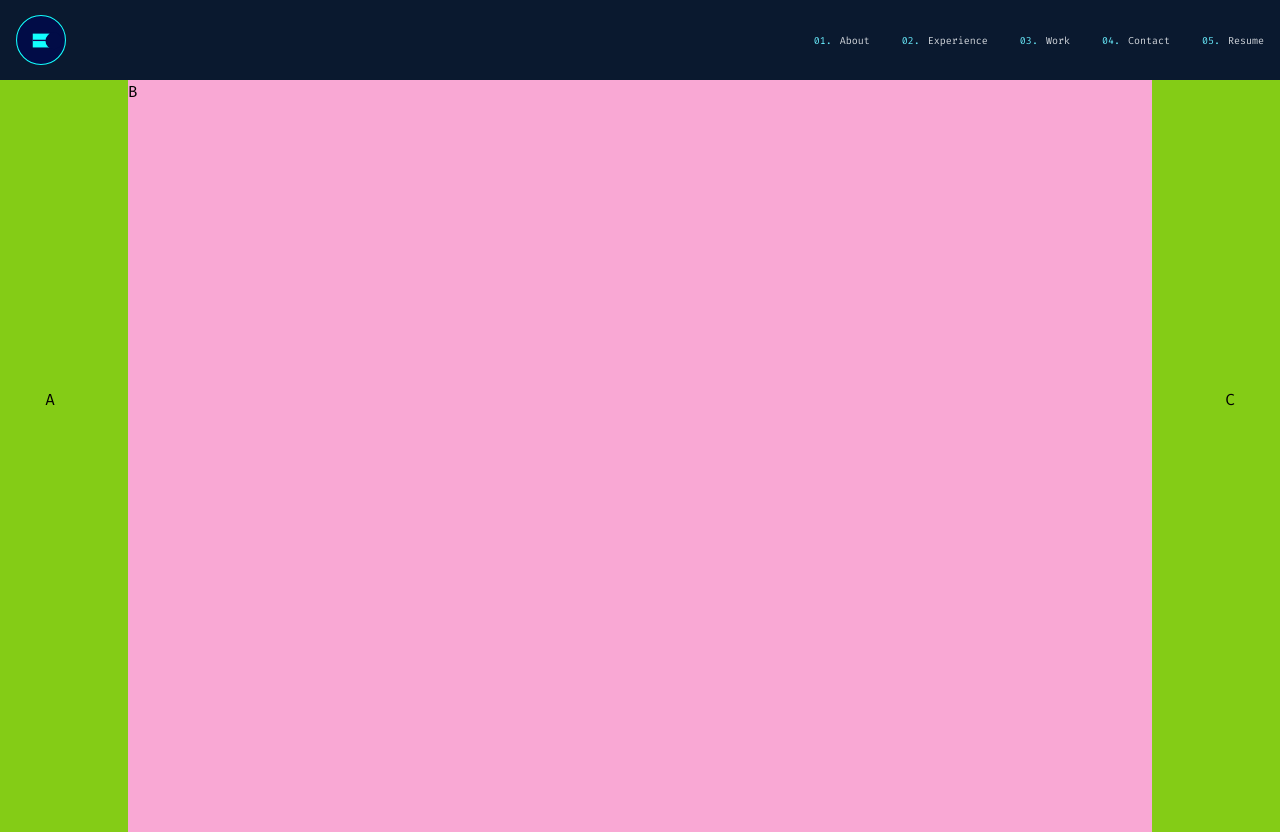
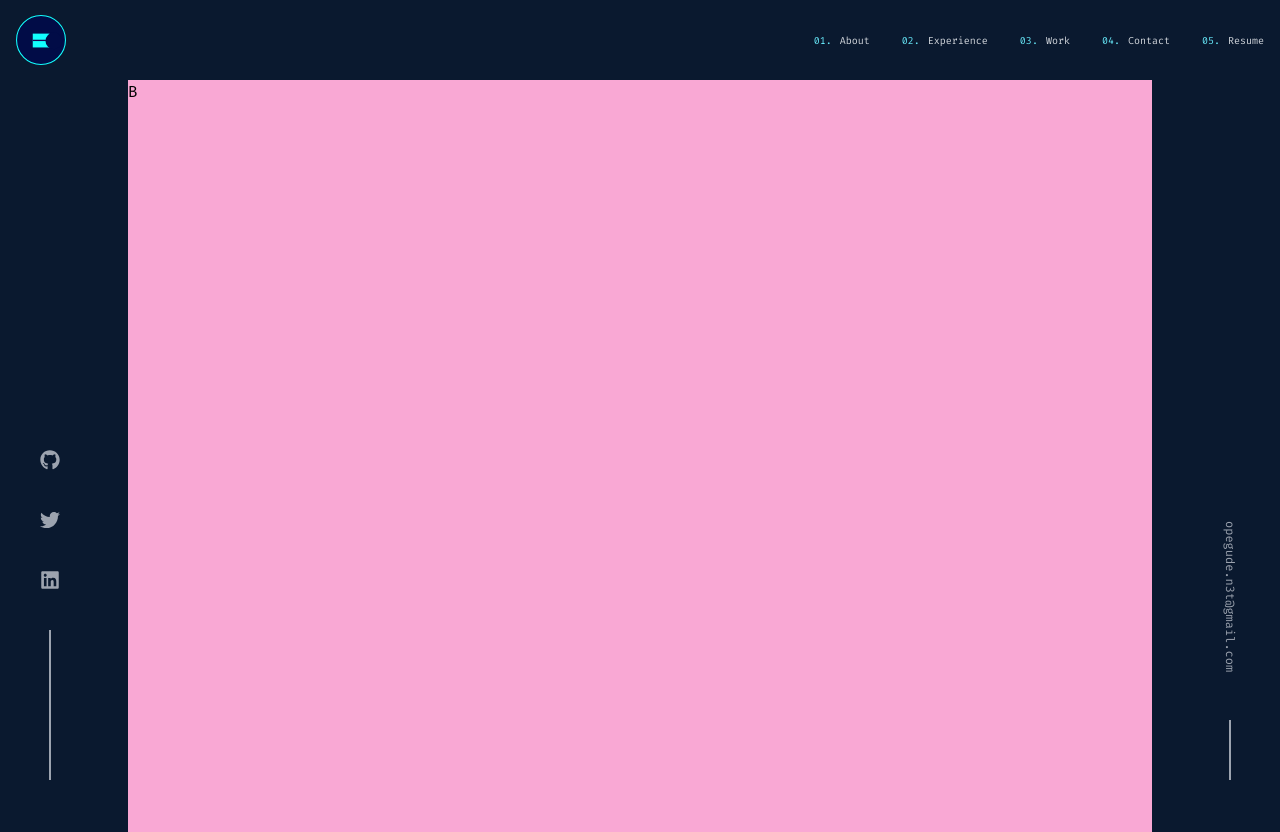
Before and after one commit to opeCre8tivia/opefolio, a Next.js app: page / in a window 1280 px wide. Built offline with nearby package versions, Linux system fonts and the light colour scheme.

Commit message:
added fleationg side info

```diff
--- a/src/pages/index.tsx
+++ b/src/pages/index.tsx
@@ -1,4 +1,6 @@
 import NavBar from "@/components/NavBar/NavBar";
+import { FaUser, FaGithub, FaLinkedin, FaTwitter } from "react-icons/fa";
+import { AiOutlineGithub } from "react-icons/ai";
 
 export default function Home() {
   return (
@@ -6,16 +8,23 @@ export default function Home() {
       {/* nav bar */}
       <NavBar />
       {/* section parent */}
-      <div className="w-full h-[94vh] flex justify-center items-center relative bg-lime-500">
+      <div className="w-full h-[94vh] flex justify-center items-center relative">
         {/* left fixed on md screens */}
-        <div className="hidden md:flex flex-col justify-center items-center w-[100px] min-h-[90vh] fixed bottom-0 left-0 top-0 bg-transparent">
-          A
+        <div className="hidden md:flex flex-col justify-end items-center w-[100px] min-h-[90vh] fixed bottom-0 left-0 top-0 bg-transparent">
+          <FaGithub className="text-gray-400 text-[20px] my-5 hover:text-cyan-300" />
+          <FaTwitter className="text-gray-400 text-[20px] my-5 hover:text-cyan-300" />
+          <FaLinkedin className="text-gray-400 text-[20px] my-5 hover:text-cyan-300" />
+
+          <div className="my-5 w-[2px] h-[150px] bg-gray-400 hover:bg-cyan-300"></div>
         </div>
         {/* main middle section */}
         <div className="w-full md:w-[80vw] h-full  bg-pink-300">B</div>
         {/* right fixed on md screens */}
-        <div className="hidden md:flex flex-col justify-center items-center w-[100px] h-full  min-h-[90vh] fixed bottom-0 right-0 bg-transparent">
-          C
+        <div className="hidden md:flex flex-col justify-end items-center w-[100px] h-full  min-h-[90vh] fixed bottom-0 right-0 bg-transparent">
+          <div className="text-gray-400 text-[12px] rotate-90 w-[300px] my-[20px] hover:text-cyan-300 ">
+            opegude.n3t@gmail.com
+          </div>
+          <div className="my-5 w-[2px] h-[60px] bg-gray-400 hover:bg-cyan-300"></div>
         </div>
       </div>
     </main>
```
